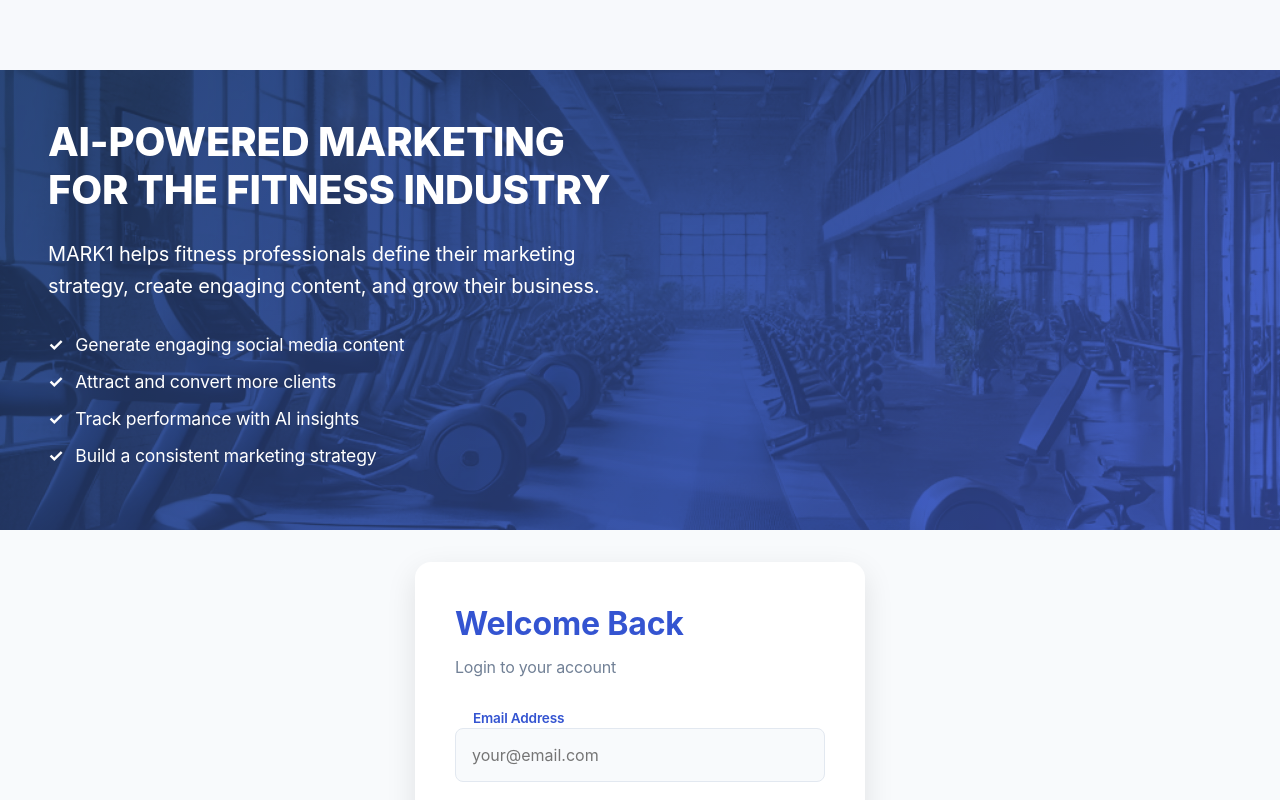
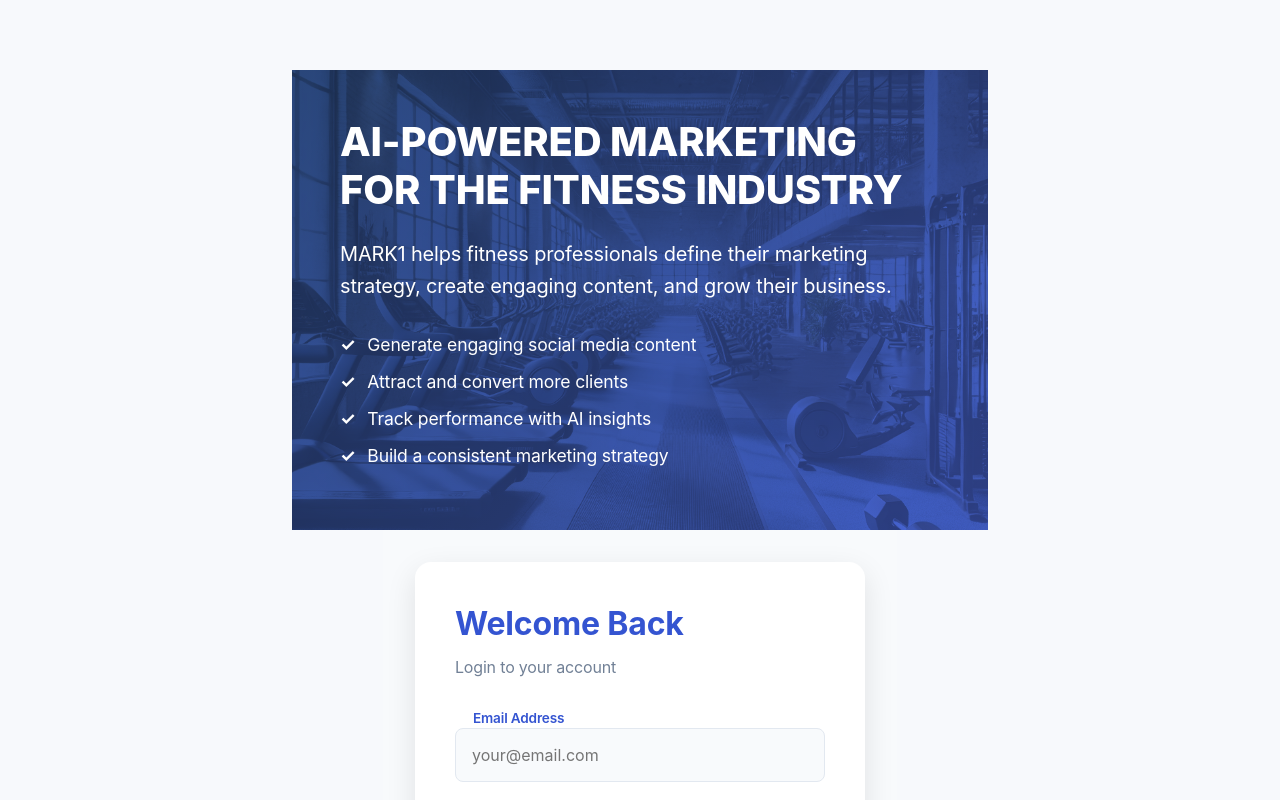
Before and after one commit to fsilva7456/mark1, a Next.js app: page / in a window 1280 px wide. Shown: the top 800 px of the page. Built offline with nearby package versions, Linux system fonts and the light colour scheme; no server answers.

Commit message:
Align login card with background image

```diff
--- a/styles/Home.module.css
+++ b/styles/Home.module.css
@@ -10,6 +10,8 @@
   flex: 1;
   display: flex;
   flex-direction: column;
+  height: 100vh;
+  align-items: center;
 }
 
 /* Login Layout */
@@ -327,12 +329,6 @@
   flex-direction: column;
 }
 
-.main {
-  display: flex;
-  flex: 1;
-  height: 100vh;
-}
-
 .backgroundSection {
   flex: 1;
   display: flex;
@@ -343,6 +339,7 @@
   background: linear-gradient(135deg, rgba(30, 60, 114, 0.95) 0%, rgba(52, 84, 209, 0.9) 100%);
   color: white;
   overflow: hidden;
+  height: 100%;
 }
 
 .backgroundOverlay {
```
